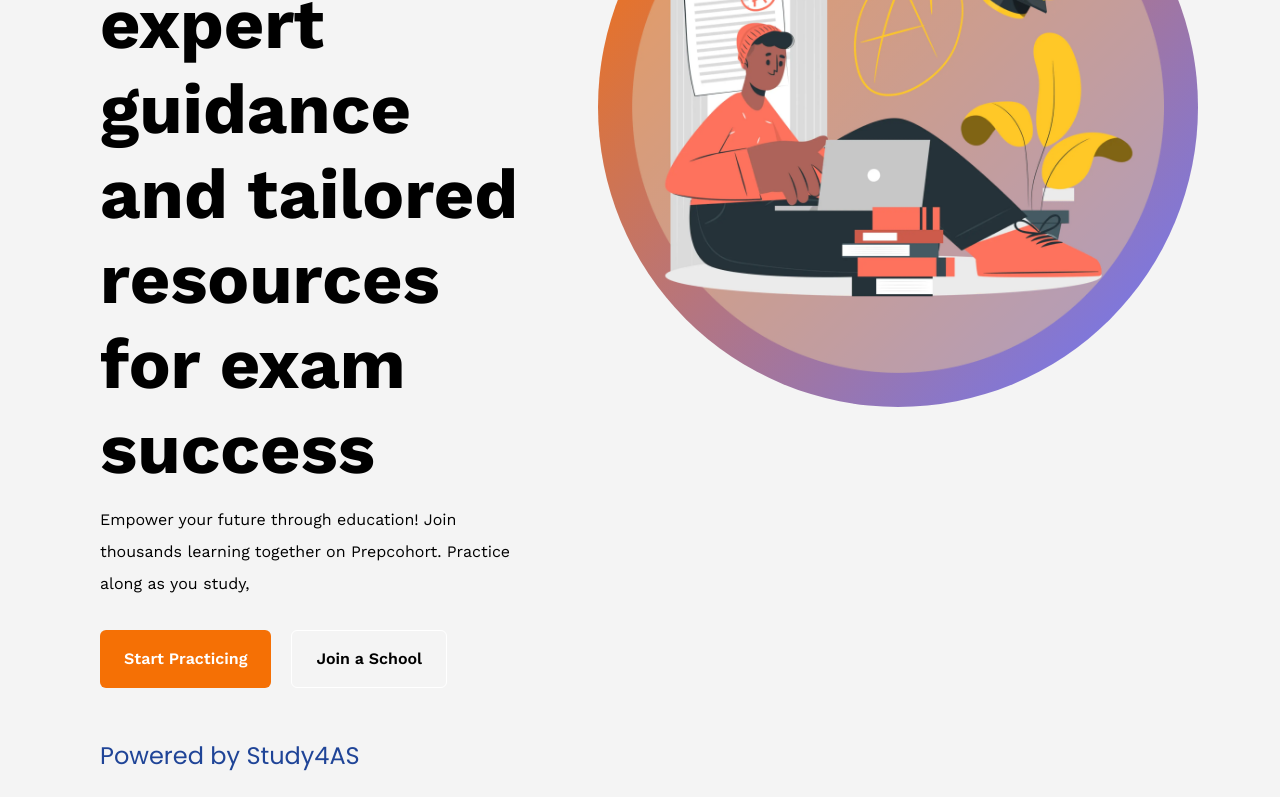
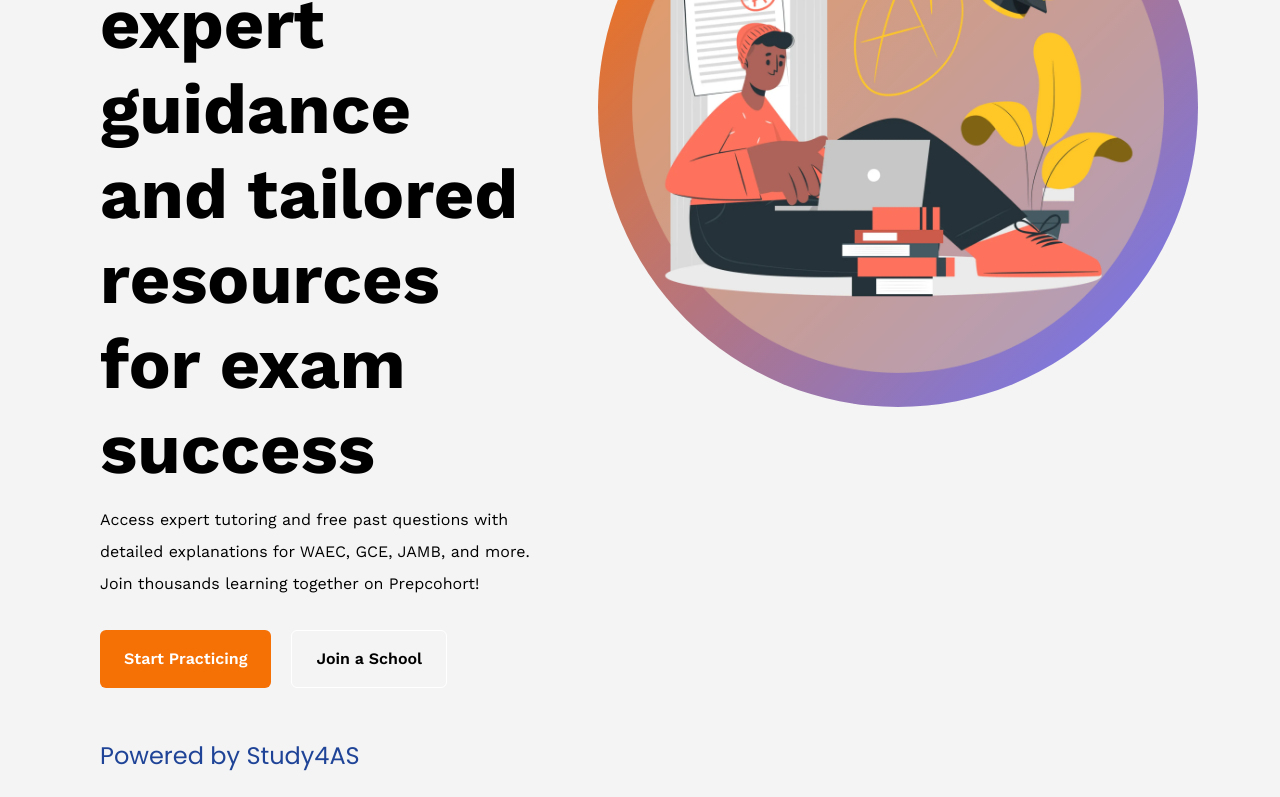
Before and after one commit to Samuelojodamilare/PrepCohort-project, a React (Vite) app: page / in a window 1280 px wide. Shown: the part 361-1158 px from the top of the page. Built offline with nearby package versions, Linux system fonts and the light colour scheme; no server answers.

Commit message:
Slight improve description

```diff
--- a/src/components/common/OurCourses.jsx
+++ b/src/components/common/OurCourses.jsx
@@ -103,7 +103,7 @@
       <section className={`${layout.section}`}>
         <div className={`${layout.container}`}>
           <h3 className="font-workSans font-bold text-black text-[24px] leading-[26px] mb-[11px] px-5">
-            Course (Recommended)
+            Courses with instructor support (Recommended)
           </h3>
           <Slider {...settings}>
             {searchEngineCourses.subjects.subjects.map((item) => (
--- a/src/components/common/PracticeQuestion.jsx
+++ b/src/components/common/PracticeQuestion.jsx
@@ -107,7 +107,7 @@
       <section className={`${layout.section}`}>
         <div className={`${layout.container}`}>
           <h3 className="font-workSans font-bold text-black text-[24px] leading-[26px] mb-[11px] px-5">
-            Free Past Questions (Recommended)
+            Free Past Questions solved with Answers (Recommended)
           </h3>
           <Slider {...settings}>
             {searchEngineQuestionBank.questionBank.tests.map((item) => (
--- a/src/components/students/Hero.jsx
+++ b/src/components/students/Hero.jsx
@@ -18,8 +18,7 @@
               Access expert guidance and tailored resources for exam success
             </h2>
             <p className="font-workSans text-black text-[16px] leading-[32px] mb-[30px] 0.5xl:max-w-[469px]">
-              Empower your future through education! Join thousands learning
-              together on Prepcohort. Practice along as you study,
+            Access expert tutoring and free past questions with detailed explanations for WAEC, GCE, JAMB, and more. Join thousands learning together on Prepcohort!
             </p>
             <div className="flex gap-5 mb-14">
               <Button className={`button-secondary `}>
```
